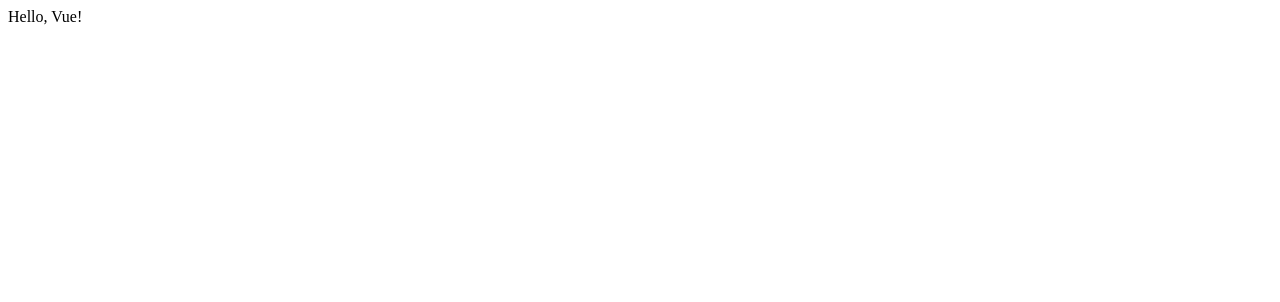
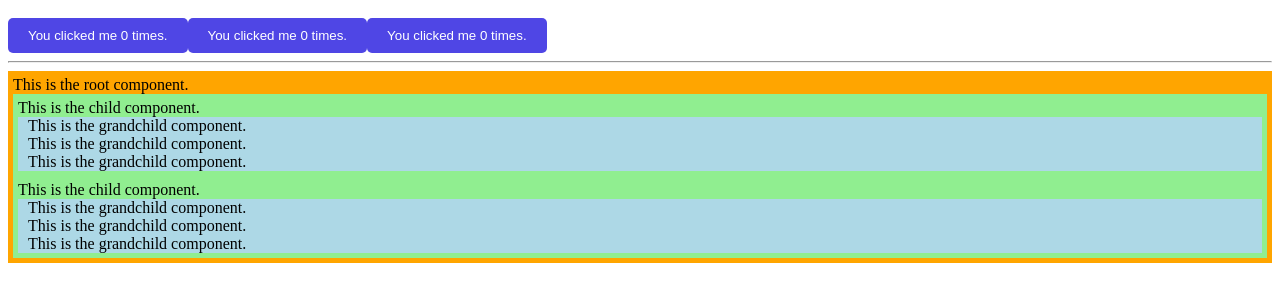
Before and after one commit to stefansaba/learn-vue-3-with-bingyang, a Vue app: page / in a window 1280 px wide. Shown: the top 302 px of the page. Built offline with nearby package versions, Linux system fonts and the light colour scheme.

Commit message:
components intro

```diff
--- a/src/App.vue
+++ b/src/App.vue
@@ -1,7 +1,21 @@
 <template>
-  <div>Hello, Vue!</div>
+  <ButtonCounter></ButtonCounter>
+  <ButtonCounter></ButtonCounter>
+
+  <button-counter></button-counter>
+
+  <hr />
+
+  <div style="background-color: orange; padding: 5px">
+    This is the root component.
+    <ComponentA></ComponentA>
+    <ComponentA></ComponentA>
+  </div>
 </template>
 
-<script setup></script>
+<script setup>
+import ButtonCounter from './ButtonCounter.vue'
+import ComponentA from '@/ComponentA.vue'
+</script>
 
-<style lang="scss" scoped></style>
+<style scoped></style>
--- /dev/null
+++ b/src/ButtonCounter.vue
@@ -0,0 +1,27 @@
+<template>
+    <button @click="count++">You clicked me {{ count }} times.</button>
+  </template>
+
+  <script setup>
+  import { ref } from 'vue'
+
+  let count = ref(0)
+  </script>
+
+  <style scoped>
+  button {
+    background-color: #4f46e5;
+    color: #fff;
+    border: none;
+    padding: 10px 20px;
+    border-radius: 5px;
+    cursor: pointer;
+    margin-top: 10px;
+    transition: all 0.2s;
+  }
+
+  button:hover {
+    background-color: #4138d9;
+    box-shadow: 0 4px 8px rgba(0, 0, 0, 0.2);
+  }
+  </style>
--- /dev/null
+++ b/src/ComponentA.vue
@@ -0,0 +1,14 @@
+<template>
+    <div style="background-color: lightgreen; padding: 5px">
+      This is the child component.
+      <ComponentB></ComponentB>
+      <ComponentB></ComponentB>
+      <ComponentB></ComponentB>
+    </div>
+  </template>
+
+  <script setup>
+  import ComponentB from './ComponentB.vue'
+  </script>
+
+  <style scoped></style>
--- /dev/null
+++ b/src/ComponentB.vue
@@ -0,0 +1,9 @@
+<template>
+    <div style="background-color: lightblue; padding-left: 10px">
+      This is the grandchild component.
+    </div>
+  </template>
+
+  <script setup></script>
+
+  <style scoped></style>
```
